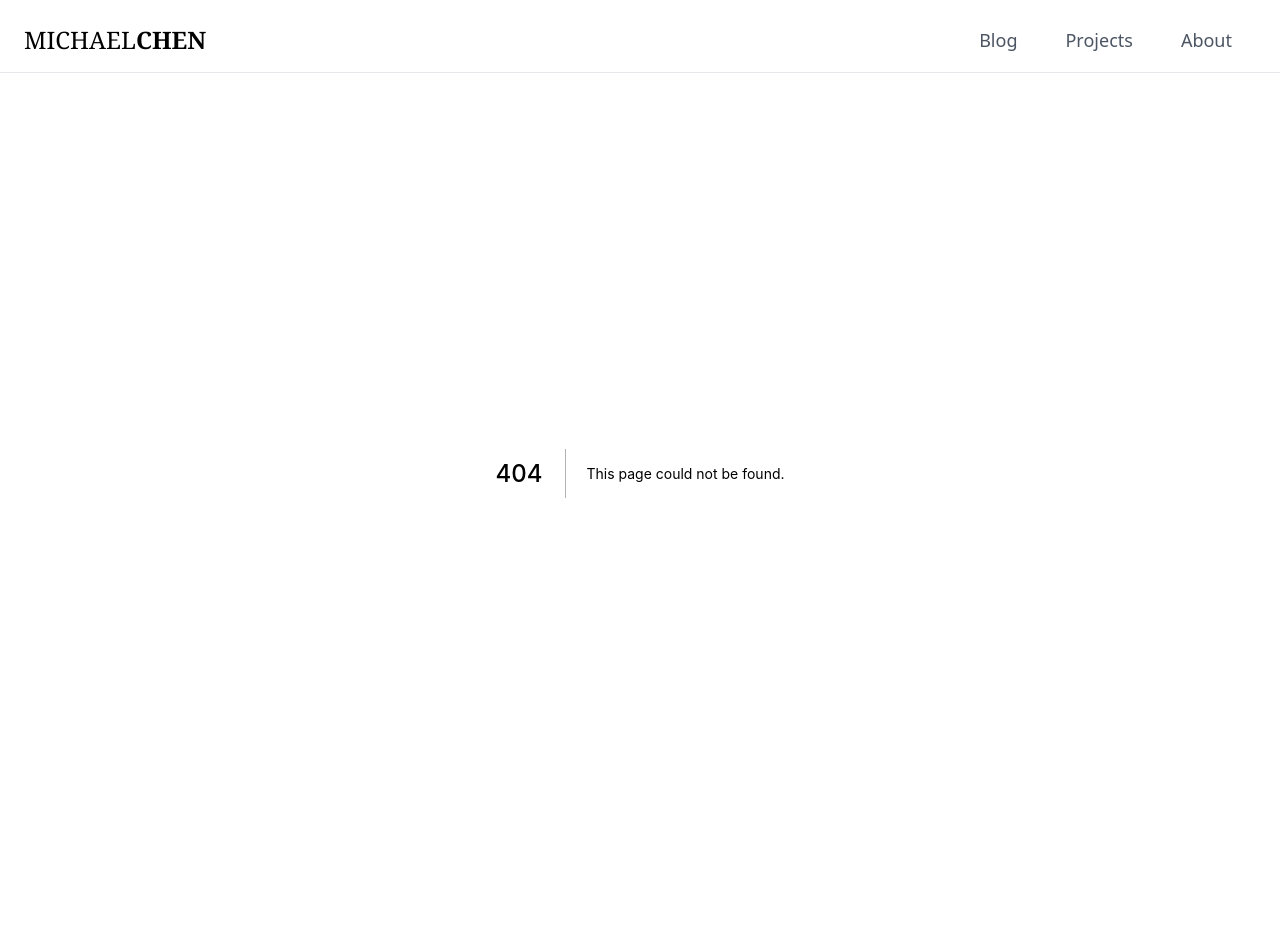
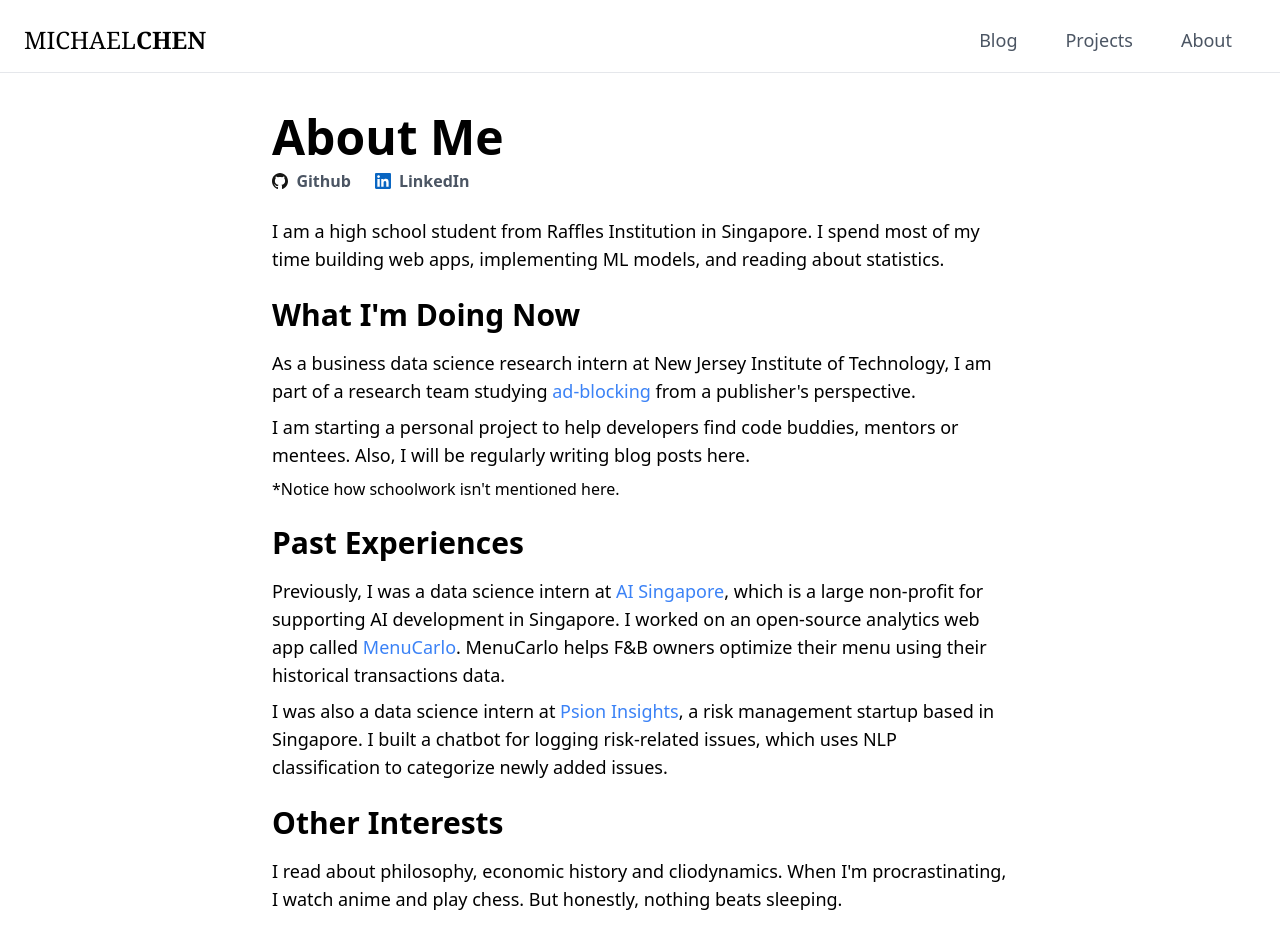
Before and after one commit to michaelchen-lab/blog, a Next.js app: page /about in a window 1280 px wide. Before the commit this address had no page. Shown: the top 948 px of the page. Before the commit the page ends 873 px from the top, so only its background shows below. Built offline with nearby package versions, Linux system fonts and the light colour scheme.

Commit message:
Add About page and other minor edits

```diff
--- /dev/null
+++ b/pages/about.js
@@ -0,0 +1,85 @@
+import Head from 'next/head'
+import { TextLink } from '../components/ui'
+
+const About = () => {
+    return (
+        <>
+            <Head>
+                <title>Michael Chen | About</title>
+            </Head>
+            <main>
+                <div className="container mx-auto max-w-3xl mt-10 px-4">
+                    <h1 className="text-5xl font-semibold">About Me</h1>
+                    <div className="flex flex-row mt-2">
+                        <div className="mr-6">
+                            <a
+                                className="flex items-center text-gray-600 font-semibold"
+                                href="https://github.com/michaelchen-lab"
+                            >
+                                <img className="h-4 mr-2" src="/github-icon.svg"/>
+                                <span>Github</span>
+                            </a>
+                        </div>
+                        <div>
+                            <a
+                                className="flex items-center text-gray-600 font-semibold"
+                                href="https://www.linkedin.com/in/michael-chen-kj/"
+                            >
+                                <img className="h-4 mr-2" src="/linkedin-icon.svg"/>
+                                <span>LinkedIn</span>
+                            </a>
+                        </div>
+                    </div>
+                    <section >
+                        <p className="text-lg mt-6">
+                            I am a high school student from Raffles Institution in Singapore.
+                            I spend most of my time building web apps, implementing ML models, and
+                            reading about statistics.
+                        </p>
+                    </section>
+                    <section >
+                        <h2 className="text-3xl font-semibold mt-6">What I'm Doing Now</h2>
+                        <p className="text-lg mt-4">
+                            As a business data science research intern at New Jersey Institute of Technology,
+                            I am part of a research team studying {' '}
+                            <TextLink to="https://en.wikipedia.org/wiki/Ad_blocking">ad-blocking</TextLink> {' '}
+                            from a publisher's perspective.
+                        </p>
+                        <p className="text-lg mt-2">
+                            I am starting a personal project to help developers find code buddies, mentors or mentees.
+                            Also, I will be regularly writing blog posts here.
+                        </p>
+                        <p className="text-base mt-2">
+                            *Notice how schoolwork isn't mentioned here.
+                        </p>
+                    </section>
+                    <section >
+                        <h2 className="text-3xl font-semibold mt-6">Past Experiences</h2>
+                        <p className="text-lg mt-4">
+                            Previously, I was a data science intern at <TextLink to="https://www.aisingapore.org/">AI Singapore</TextLink>,
+                            which is a large non-profit for supporting AI development in Singapore.
+                            I worked on an open-source analytics web app called <TextLink to="https://github.com/michaelchen-lab/menucarlo-backend">MenuCarlo</TextLink>.
+                            MenuCarlo helps F&B owners optimize their menu using their historical transactions data.
+                        </p>
+                        <p className="text-lg mt-2">
+                            I was also a data science intern at <TextLink to="https://www.psioninsights.com/">Psion Insights</TextLink>,
+                            a risk management startup based in Singapore. I built a chatbot for logging risk-related issues,
+                            which uses NLP classification to categorize newly added issues.
+                        </p>
+                    </section>
+                    <section >
+                        <h2 className="text-3xl font-semibold mt-6">Other Interests</h2>
+                        <p className="text-lg mt-4">
+                            I read about philosophy, economic history and cliodynamics. When I'm procrastinating,
+                            I watch anime and play chess. But honestly, nothing beats sleeping.
+                        </p>
+                    </section>
+                </div>
+            </main>
+            <footer className="mt-10">
+            </footer>
+        </>
+    )
+}
+
+export default About
--- a/pages/index.js
+++ b/pages/index.js
@@ -18,8 +18,8 @@
                         <div className="col-span-1 md:col-span-4">
                             <h1 className="text-5xl font-semibold">Hello!</h1>
                             <p className="text-lg md:text-xl text-gray-600 mt-8">
-                                I'm Michael Chen, currently a high school student from Singapore.
-                                My goal is to build solutions for people with web development
+                                I'm Michael Chen, a high school student from Singapore.
+                                My goal is to create socially good solutions using web development
                                 and data science.
                             </p>
 
@@ -54,9 +54,8 @@
                         <Section>
                             <SectionTitle to="/projects" name="Projects" />
                             <SectionDescription>
-                                I am currently working on the very website you are reading right now.
-                                I intend to start working on CodeTinder, a platform that helps developers
-                                find code buddies, mentors or mentees.
+                                I am part of an academic research team studying ad-blocking from a publicher's perspective.
+                                Also, I am starting a personal project to help developers find code buddies, mentors or mentees.
                             </SectionDescription>
                         </Section>
                         <Section>
@@ -78,7 +77,7 @@
                 </div>
             </main>
 
-            <footer>
+            <footer className="pb-10">
             </footer>
         </>
     )
@@ -88,7 +87,7 @@
 
 const Section = ({ children }) => {
     return (
-        <div className="col-span-1 md:col-span-3 md:pt-10">
+        <div className="col-span-1 md:col-span-3 md:pt-4">
             { children }
         </div>
     )
--- /dev/null
+++ b/pages/projects.js
@@ -0,0 +1,20 @@
+import Head from 'next/head'
+
+const Projects = () => {
+    return (
+        <>
+            <Head>
+                <title>Michael Chen | Projects</title>
+            </Head>
+            <main>
+                <div className="container mx-auto max-w-3xl mt-10 px-4">
+                    <h1 className="text-xl font-semibold italic">Coming Soon...</h1>
+                </div>
+            </main>
+            <footer className="mt-10">
+            </footer>
+        </>
+    )
+}
+
+export default Projects
```
